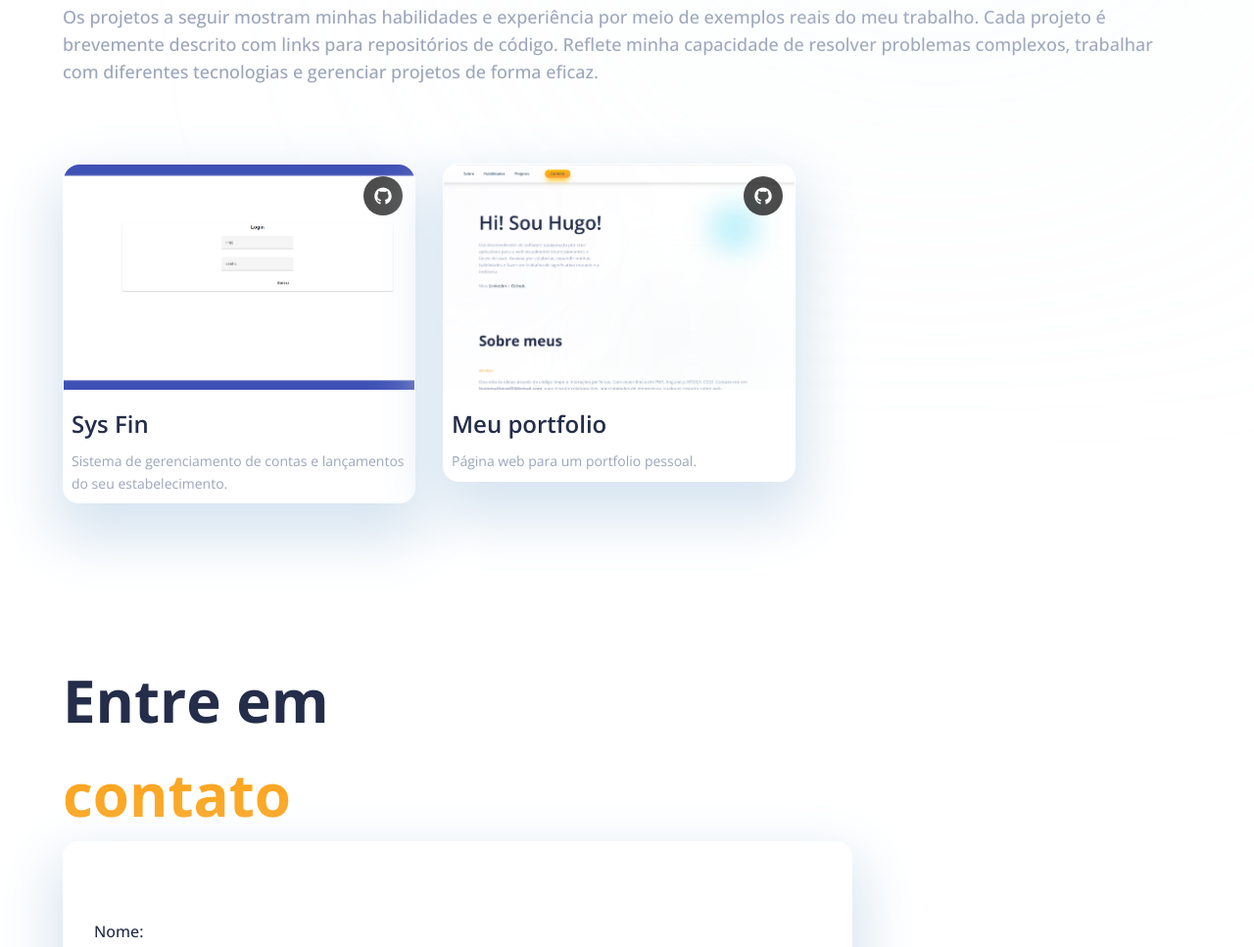
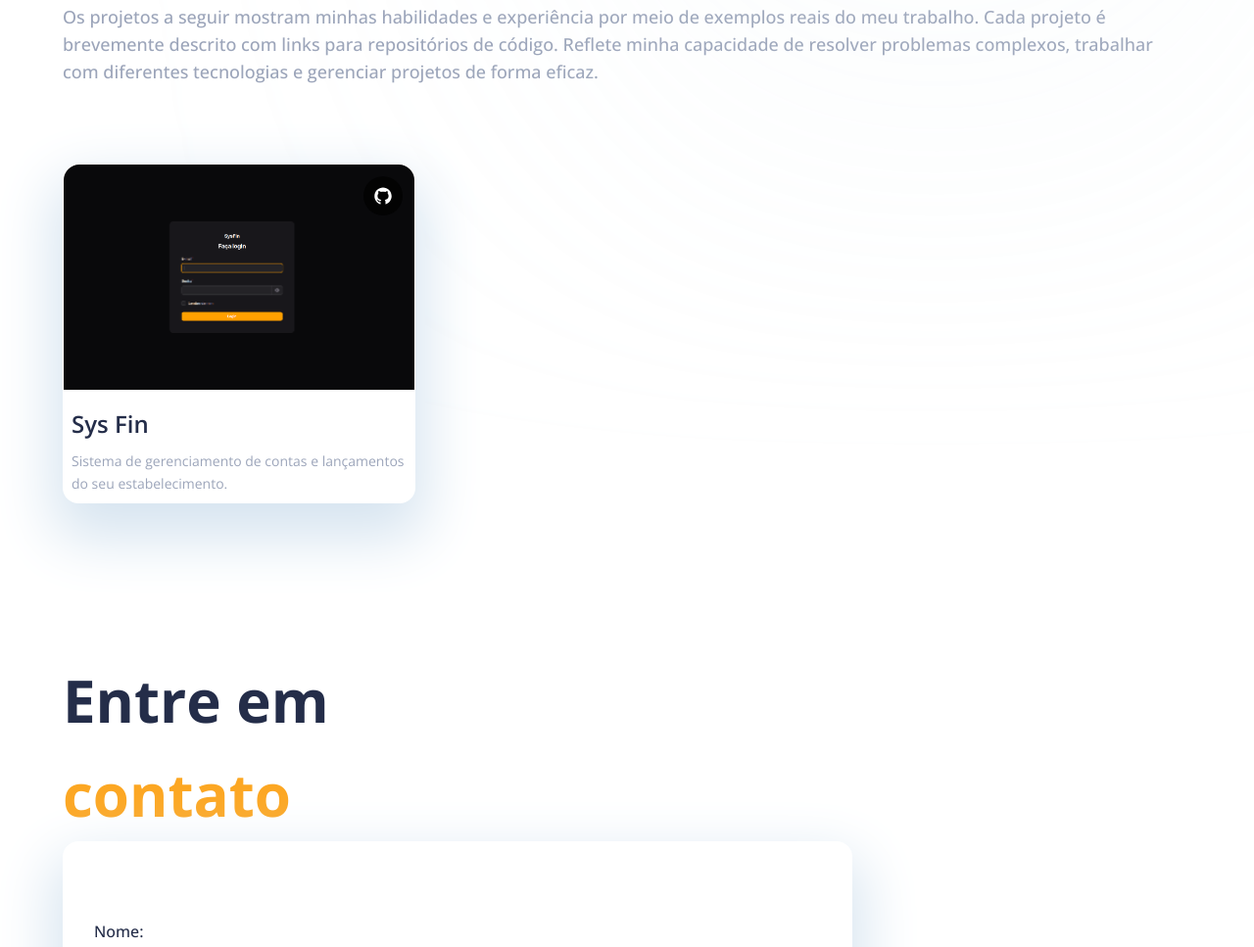
Before and after one commit to hugomatheuss/portfolio, a plain HTML site: page index.html in a window 1280 px wide. Shown: the part 2125-3092 px from the top of the page at 98% size. Drawn offline with nearby package versions, Linux system fonts and the light colour scheme.

Commit message:
novo sys fin

```diff
--- a/index.html
+++ b/index.html
@@ -171,10 +171,14 @@
                                 <div class="w-full xs:w-[360px] h-full" style="transform: perspective(1000px) rotateX(0deg) rotateY(0deg) scale3d(1, 1, 1);">
                                     <div class="w-full p-[1px] bg-white rounded-2xl shadow-card " style="opacity: 1; transform: none;">
                                         <section class="relative w-full h-[230px]">
-                                            <img src="imgs/sys-fin/login.png" class="w-full h-full object-cover rounded-t-2xl">
+                                            <a href="https://sysfinan.com/admin/login">
+                                                <img src="imgs/sys-fin/Captura de tela de 2024-05-20 19-31-42.png" class="w-full h-full object-cover rounded-t-2xl">
+                                            </a>
                                             <div class="absolute top-0 right-0 flex justify-end m-3">
                                                 <section class="bg-black bg-opacity-70 w-10 h-10 rounded-full flex justify-center items-center cursor-pointer">
-                                                    <svg stroke="currentColor" fill="currentColor" stroke-width="0" viewBox="0 0 1024 1024" class="w-1/2 h-1/2 object-contain text-white opacity-100" height="1em" width="1em" xmlns="http://www.w3.org/2000/svg"><path d="M511.6 76.3C264.3 76.2 64 276.4 64 523.5 64 718.9 189.3 885 363.8 946c23.5 5.9 19.9-10.8 19.9-22.2v-77.5c-135.7 15.9-141.2-73.9-150.3-88.9C215 726 171.5 718 184.5 703c30.9-15.9 62.4 4 98.9 57.9 26.4 39.1 77.9 32.5 104 26 5.7-23.5 17.9-44.5 34.7-60.8-140.6-25.2-199.2-111-199.2-213 0-49.5 16.3-95 48.3-131.7-20.4-60.5 1.9-112.3 4.9-120 58.1-5.2 118.5 41.6 123.2 45.3 33-8.9 70.7-13.6 112.9-13.6 42.4 0 80.2 4.9 113.5 13.9 11.3-8.6 67.3-48.8 121.3-43.9 2.9 7.7 24.7 58.3 5.5 118 32.4 36.8 48.9 82.7 48.9 132.3 0 102.2-59 188.1-200 212.9a127.5 127.5 0 0 1 38.1 91v112.5c.8 9 0 17.9 15 17.9 177.1-59.7 304.6-227 304.6-424.1 0-247.2-200.4-447.3-447.5-447.3z"></path></svg>
+                                                    <svg stroke="currentColor" fill="currentColor" stroke-width="0" viewBox="0 0 1024 1024" class="w-1/2 h-1/2 object-contain text-white opacity-100" height="1em" width="1em" xmlns="http://www.w3.org/2000/svg">
+                                                        <path d="M511.6 76.3C264.3 76.2 64 276.4 64 523.5 64 718.9 189.3 885 363.8 946c23.5 5.9 19.9-10.8 19.9-22.2v-77.5c-135.7 15.9-141.2-73.9-150.3-88.9C215 726 171.5 718 184.5 703c30.9-15.9 62.4 4 98.9 57.9 26.4 39.1 77.9 32.5 104 26 5.7-23.5 17.9-44.5 34.7-60.8-140.6-25.2-199.2-111-199.2-213 0-49.5 16.3-95 48.3-131.7-20.4-60.5 1.9-112.3 4.9-120 58.1-5.2 118.5 41.6 123.2 45.3 33-8.9 70.7-13.6 112.9-13.6 42.4 0 80.2 4.9 113.5 13.9 11.3-8.6 67.3-48.8 121.3-43.9 2.9 7.7 24.7 58.3 5.5 118 32.4 36.8 48.9 82.7 48.9 132.3 0 102.2-59 188.1-200 212.9a127.5 127.5 0 0 1 38.1 91v112.5c.8 9 0 17.9 15 17.9 177.1-59.7 304.6-227 304.6-424.1 0-247.2-200.4-447.3-447.5-447.3z"></path>
+                                                    </svg>
                                                 </section>
                                             </div>
                                         </section>
@@ -186,7 +190,7 @@
                                         </section>
                                     </div>
                                 </div>
-                                <div class="w-full xs:w-[360px] h-full" style="transform: perspective(1000px) rotateX(0deg) rotateY(0deg) scale3d(1, 1, 1);">
+                                <!-- <div class="w-full xs:w-[360px] h-full" style="transform: perspective(1000px) rotateX(0deg) rotateY(0deg) scale3d(1, 1, 1);">
                                     <div class="w-full p-[1px] bg-white rounded-2xl shadow-card " style="opacity: 1; transform: none;">
                                         <section class="relative w-full h-[230px]">
                                             <img src="imgs/portfolio/index.png" class="w-full h-full object-cover rounded-t-2xl">
@@ -203,7 +207,7 @@
                                             </p>
                                         </section>
                                     </div>
-                                </div>
+                                </div> -->
                             </section>
                         </div>
                     </section>
```
Also changed, not shown: imgs/sys-fin/Captura de tela de 2024-05-20 19-31-42.png (added), imgs/sys-fin/Captura de tela de 2024-05-20 19-32-19.png (added), imgs/sys-fin/Captura de tela de 2024-05-20 19-32-43.png (added), imgs/sys-fin/Captura de tela de 2024-05-20 19-33-27.png (added), imgs/sys-fin/Captura de tela de 2024-05-20 19-33-37.png (added), imgs/sys-fin/Captura de tela de 2024-05-20 19-33-43.png (added), imgs/sys-fin/Captura de tela de 2024-05-20 19-33-50.png (added), imgs/sys-fin/Captura de tela de 2024-05-20 19-34-05.png (added), imgs/sys-fin/Captura de tela de 2024-05-20 19-34-28.png (added), imgs/sys-fin/Captura de tela de 2024-05-20 19-34-57.png (added), imgs/sys-fin/Captura de tela de 2024-05-20 19-35-06.png (added), imgs/sys-fin/Captura de tela de 2024-05-20 19-35-36.png (added), imgs/sys-fin/Captura de tela de 2024-05-20 19-35-43.png (added), imgs/sys-fin/contas.png (deleted), 2 more files.
